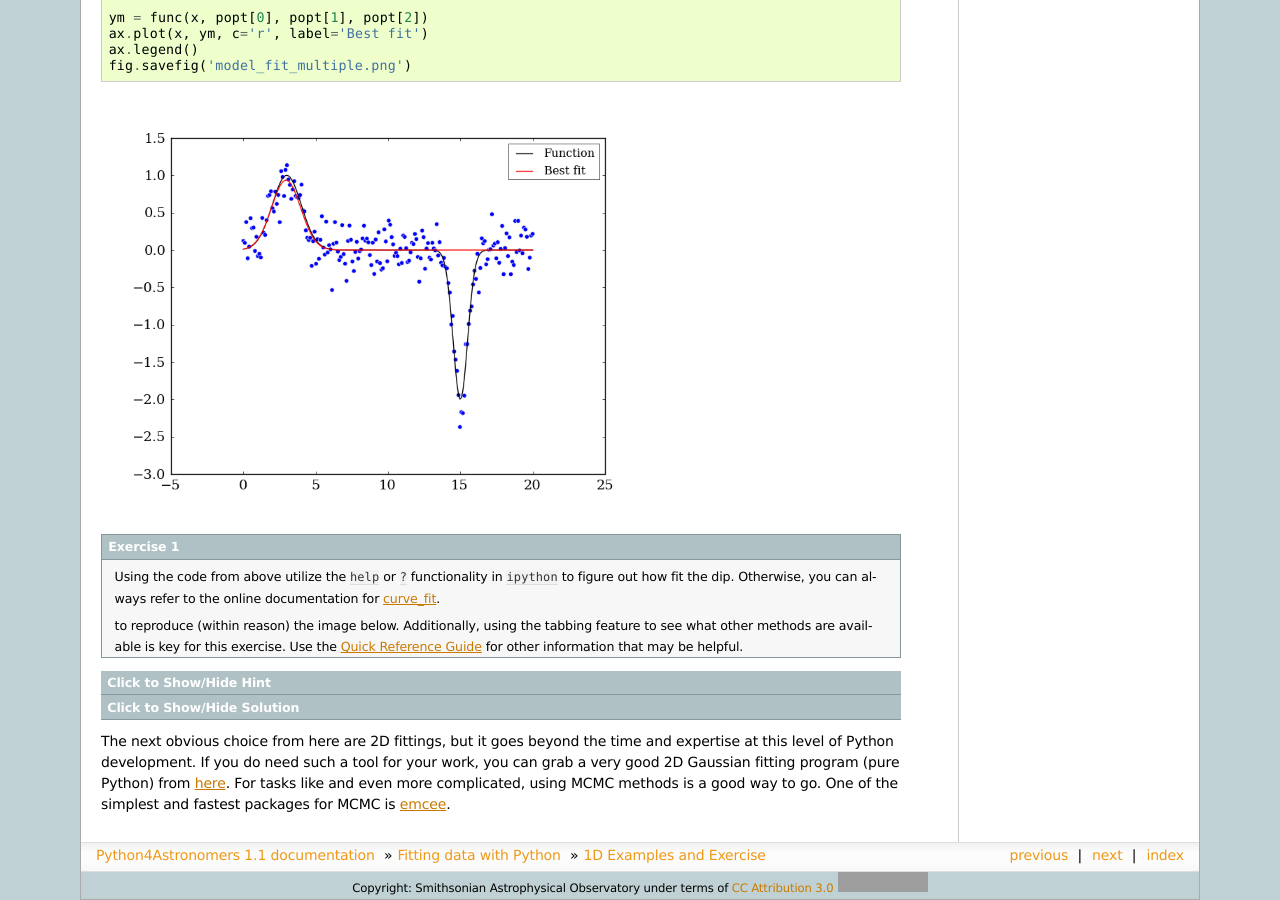
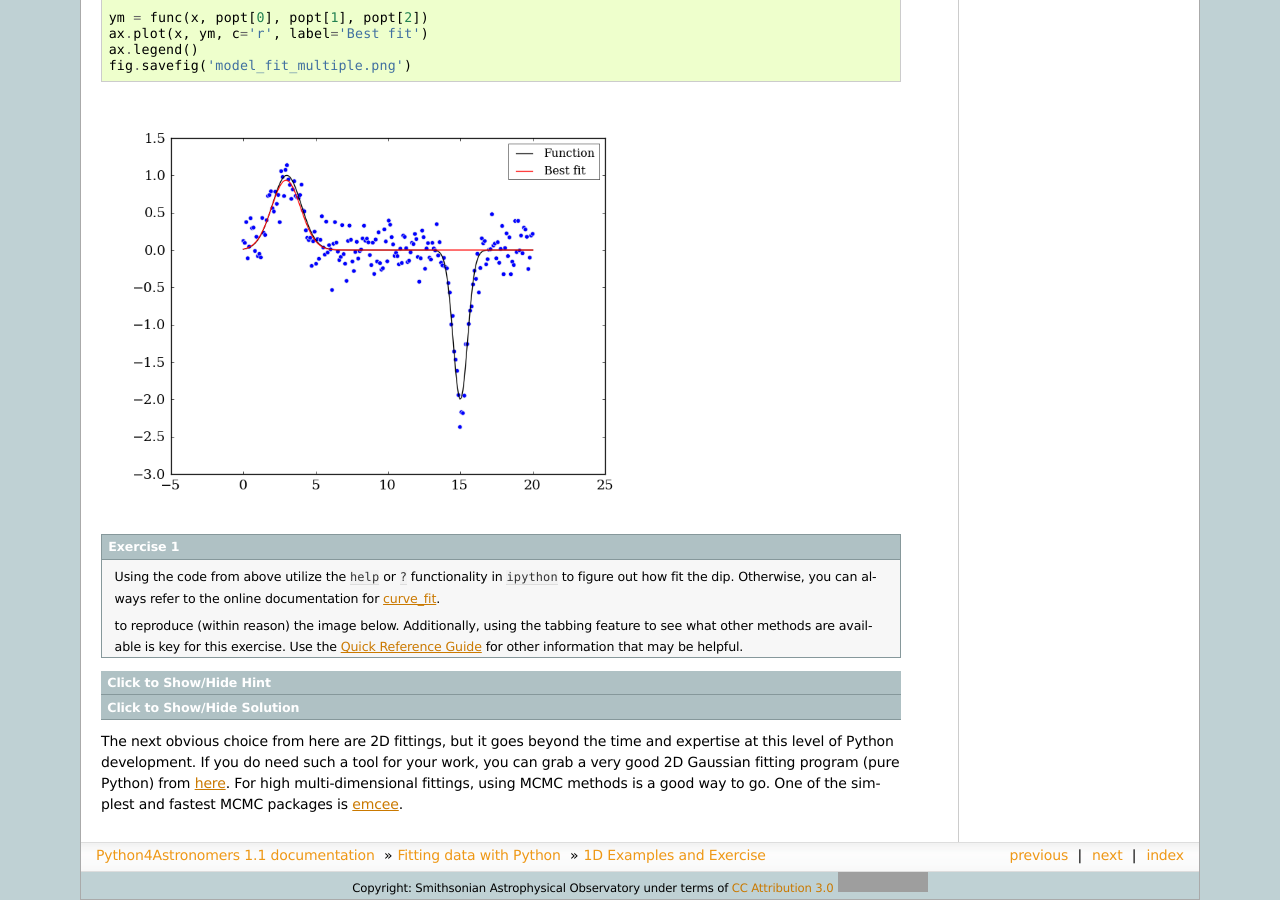
Before and after one commit to python4ESAC/python4ESAC, a Sphinx documentation site: the page built from source/fitting/examples1d.rst, in a window 1280 px wide and 900 px high, scrolled down 2344 px. Built offline with Sphinx 7.4.7, drawn with Linux system fonts in a browser that asks for light colours; formulas are drawn with MathJax 3; grey boxes are pictures that could not be loaded.

Commit message:
updated fittings

```diff
--- a/source/fitting/examples1d.rst
+++ b/source/fitting/examples1d.rst
@@ -119,4 +119,4 @@ Use the optional parameter p0 for the initial conditions::
 
     </div>
 
-The next obvious choice from here are 2D fittings, but it goes beyond the time and expertise at this level of Python development. If you do need such a tool for your work, you can grab a very good 2D Gaussian fitting program (pure Python) from `here <http://code.google.com/p/agpy/source/browse/trunk/agpy/gaussfitter.py>`_. For tasks like and even more complicated, using MCMC methods is a good way to go. One of the simplest and fastest packages for MCMC is `emcee <http://danfm.ca/emcee/>`_.
+The next obvious choice from here are 2D fittings, but it goes beyond the time and expertise at this level of Python development. If you do need such a tool for your work, you can grab a very good 2D Gaussian fitting program (pure Python) from `here <http://code.google.com/p/agpy/source/browse/trunk/agpy/gaussfitter.py>`_. For high multi-dimensional fittings, using MCMC methods is a good way to go. One of the simplest and fastest MCMC packages is `emcee <http://danfm.ca/emcee/>`_.
```
